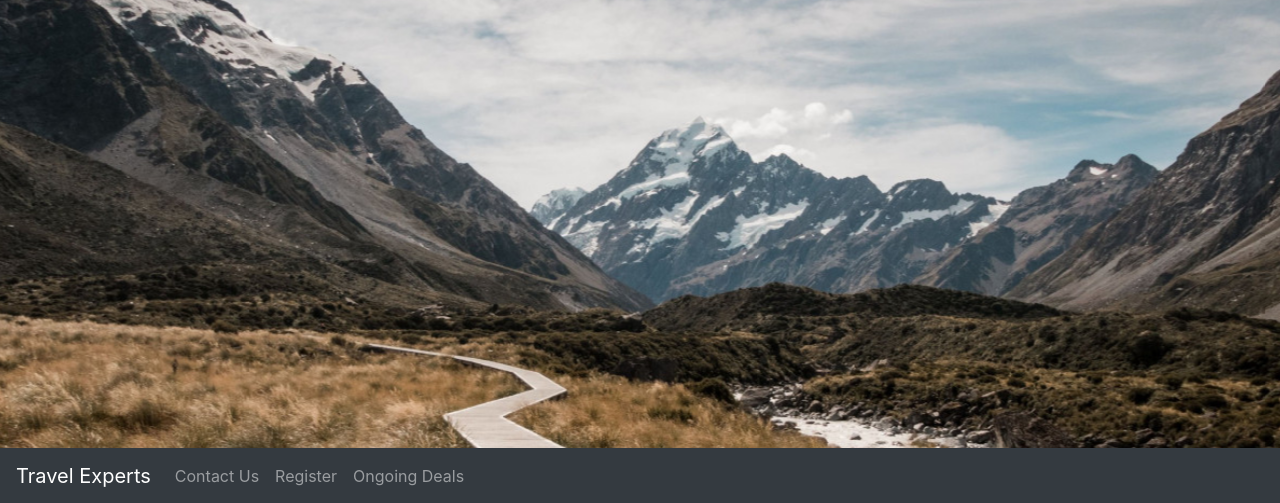
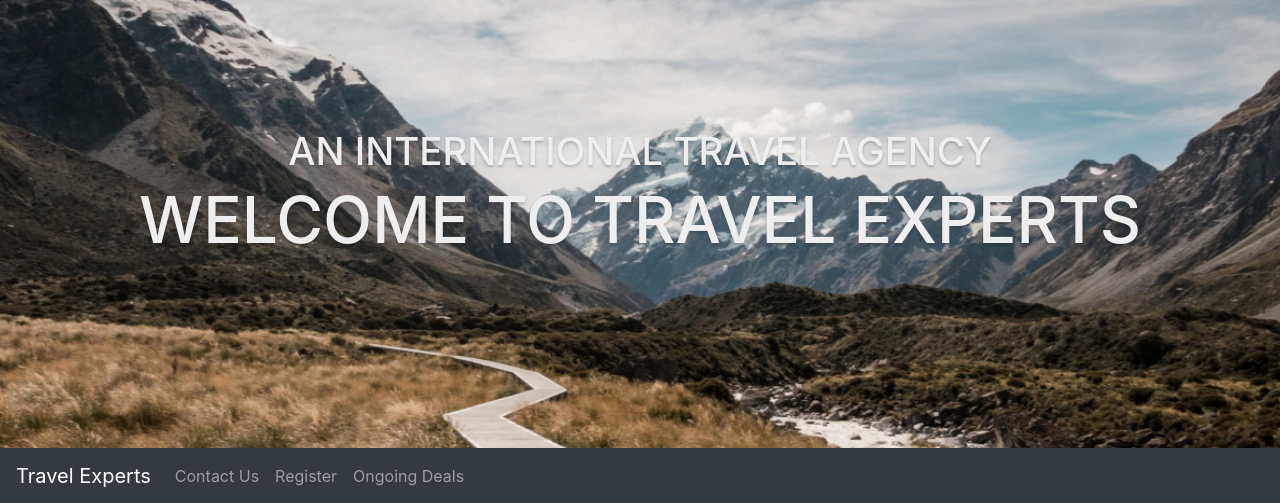
Before and after one commit to ricobadico/travelexperts, a web app: file webdemo/index.html in a window 1280 px wide. Shown: the top 503 px of the page. Run offline with its HTML, style and script files only (its server is not run), Linux system fonts and the light colour scheme; some libraries are stand-ins or nearby versions.

Commit message:
fixed missing header text

```diff
--- a/webdemo/css/style.css
+++ b/webdemo/static/css/style.css
@@ -45,14 +45,14 @@ a{
   content:"";
   width:100%;
   height:200%;
-  position:relative;
+  position:absolute;
   top:0;
   left:0;
     -webkit-backface-visibility: hidden;
     -webkit-transform: translateZ(0); backface-visibility: hidden;
   scale:(1.0, 1.0);
   transform: translateZ(0);
-  background:#1B2030 url(../../Media/mountains.jpg) 50% 0 no-repeat;
+  background:#1B2030 url("../media/mountains.jpg") 50% 0 no-repeat;
   background-size:100%;
   background-attachment:fixed;
   animation: grow 290s linear 10ms alternate infinite; /* fixKenBurns bob*/
@@ -69,7 +69,8 @@ a{
   width:100%;
   padding:10% 0 10% 0;
   text-align:center;
-  text-shadow:0 2px 3px rgba(0,0,0,0.2)
+  text-shadow:0 2px 3px rgba(0,0,0,0.2);
+
 }
 .info h4, .meta{
   font-size:3vw
```
